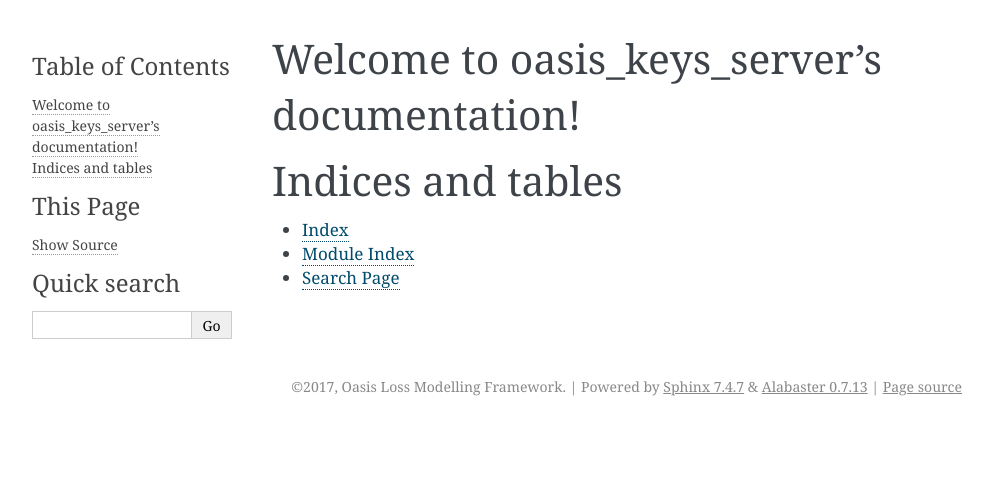
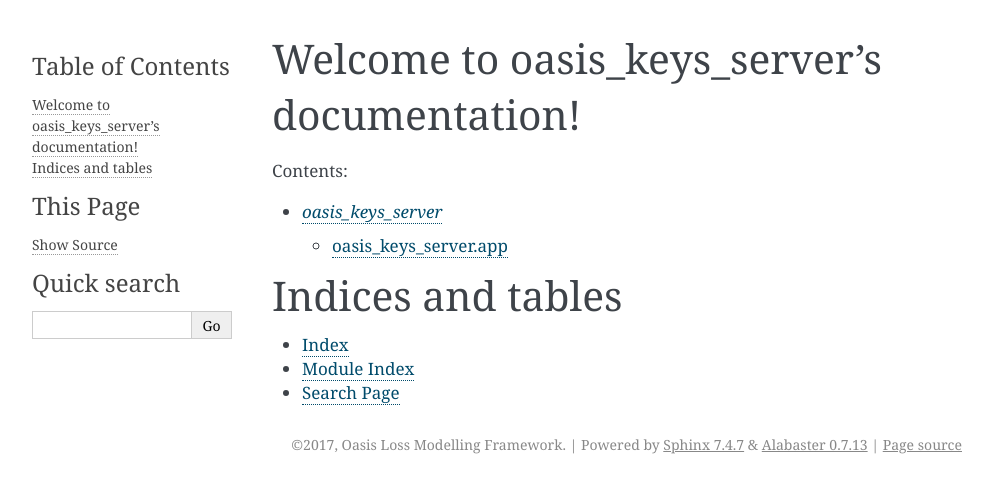
Before and after one commit to OasisLMF/oasis_keys_server, a Sphinx documentation site: the page built from docs/index.rst, in a window 1280 px wide. Shown: the top 493 px of the page, without its empty margins (148-1141 px from the left). Built offline with Sphinx 7.4.7, drawn with Linux system fonts in a browser that asks for light colours.

Commit message:
Update docs

```diff
--- a/docs/index.rst
+++ b/docs/index.rst
@@ -10,7 +10,7 @@
    :maxdepth: 2
    :caption: Contents:
 
-
+   introduction
 
 Indices and tables
 ==================
--- /dev/null
+++ b/docs/introduction.rst
@@ -0,0 +1,12 @@
+===================
+`oasis_keys_server`
+===================
+
+Oasis Flask app that handles keys requests.
+
+oasis_keys_server.app
+-------------------------------------
+
+.. automodule:: oasis_keys_server.app
+   :members:
+   :undoc-members:
```
